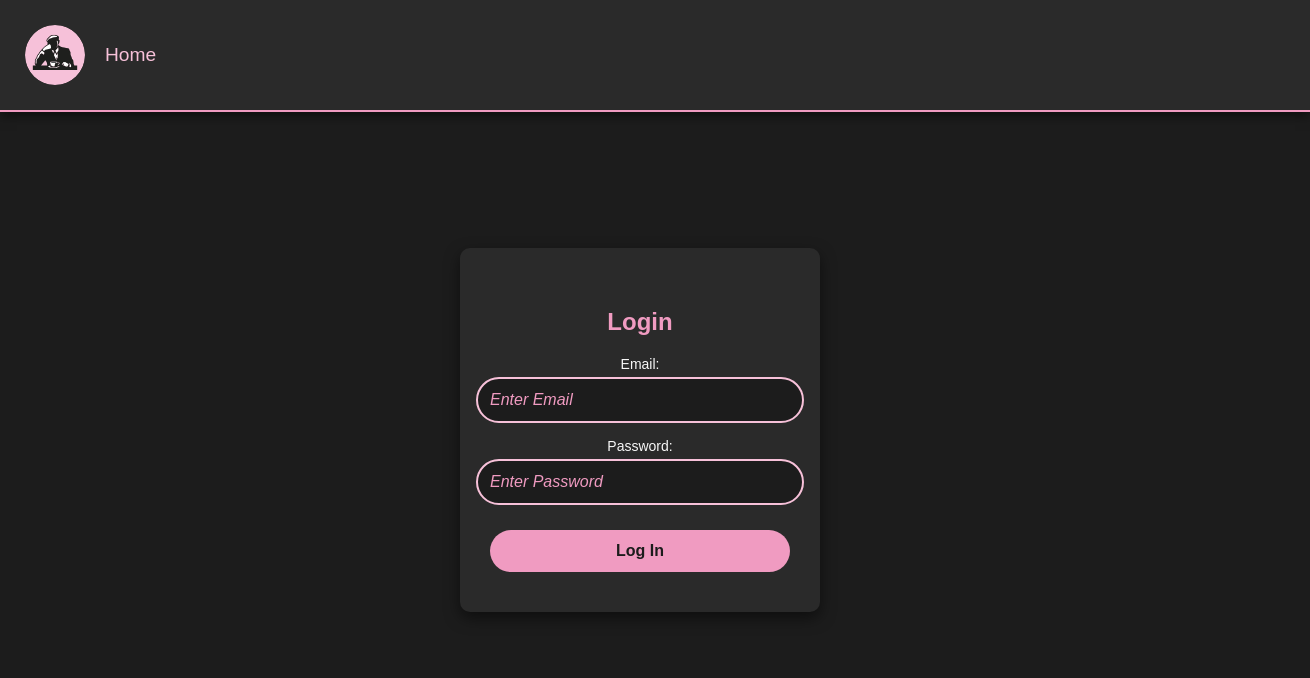
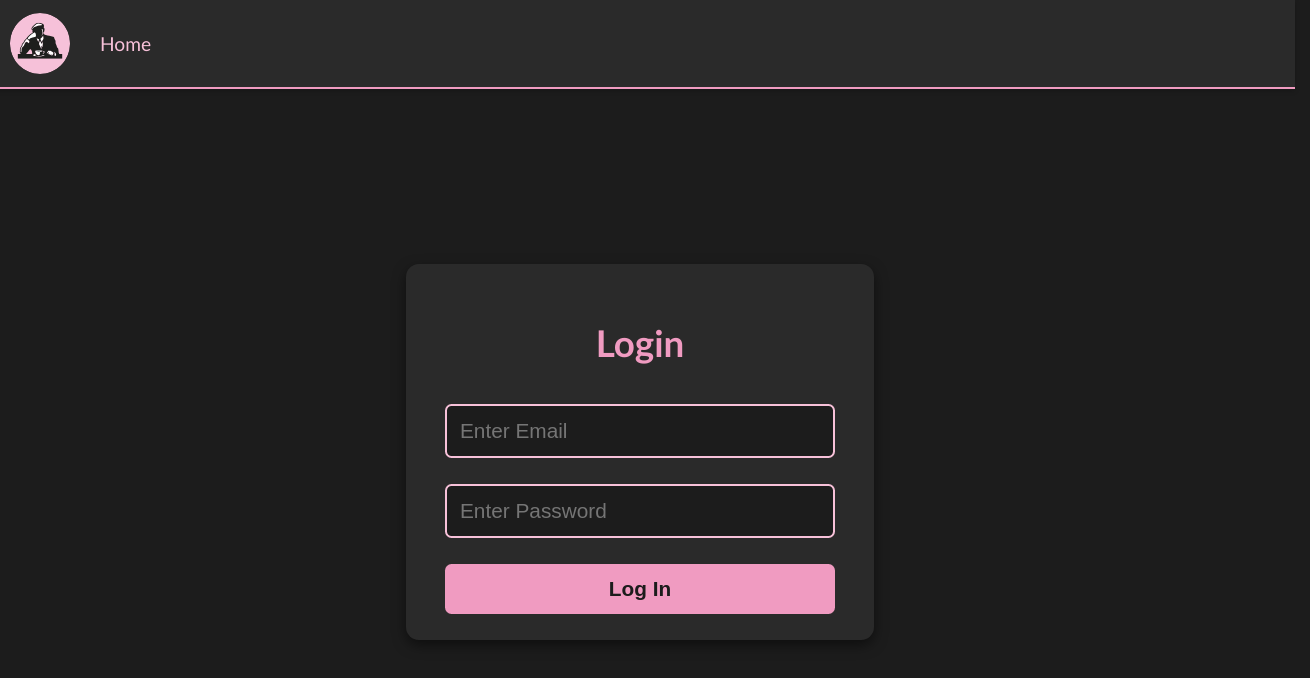
Before and after one commit to Gumxr/3SemProg, a plain HTML site: page public/login.html in a window 1280 px wide. Shown: the whole page, 1310 px wide, since content can reach past the window. Drawn offline with Linux system fonts and the light colour scheme.

Commit message:
css og små fejl

```diff
--- a/public/login.html
+++ b/public/login.html
@@ -7,7 +7,7 @@
     <meta name="viewport" content="width=device-width, initial-scale=1.0">
     <link rel="stylesheet" href="./styles/global.css">
     <link rel="stylesheet" href="./styles/login.css">
-    <title>Login - JOE and The Juice</title>
+    <title>Login - Joe and The Juice</title>
 </head>
 
 <body>
@@ -19,17 +19,14 @@
     <div class="login-container">
         <h2>Login</h2>
         <form id="loginForm">
-            <label for="emailInput">Email:</label>
             <input type="text" id="emailInput" name="email" placeholder="Enter Email" required>
-
-            <label for="passwordInput">Password:</label>
             <input type="password" id="passwordInput" name="password" placeholder="Enter Password" required>
 
             <button type="submit" id="LogInButton">Log In</button>
         </form>
     </div>
 
-    <script src="login.js"></script>
+    <script src="loginScript.js"></script>
 </body>
 
 </html>
--- a/public/styles/global.css
+++ b/public/styles/global.css
@@ -1,22 +1,30 @@
-/* Reset and Base Styles */
 body {
   margin: 0;
   font-family: 'Calibri', sans-serif;
   background-color: #1c1c1c; /* Dark background */
   color: #f7f7f7; /* Light text for contrast */
+  height: 100vh;
+  display: flex; /* Enable flexbox for centering */
+  justify-content: center; /* Center horizontally */
+  align-items: center; /* Center vertically */
+  flex-direction: column; /* Ensures navbar stays at the top */
 }
 
-/* Navigation Bar */
 ul {
   list-style-type: none;
   margin: 0;
-  padding: 0;
+  padding: 0 15px; /* Horizontal padding */
   display: flex;
   align-items: center;
   background-color: #2a2a2a; /* Darker nav background */
   font-size: 1.2em;
   border-bottom: 2px solid #f09bc1; /* Pink accent line */
   box-shadow: 0 2px 5px rgba(0, 0, 0, 0.2); /* Slight shadow for depth */
+  height: 87px; /* Set fixed height */
+  position: fixed; /* Navbar stays at the top */
+  top: 0;
+  width: 100%; /* Full-width */
+  z-index: 100; /* Ensures navbar is above other elements */
 }
 
 li {
@@ -46,6 +54,7 @@ li a:hover {
   color: #1c1c1c; /* Dark text for contrast */
   font-weight: bold;
 }
+
 
 /* Centered Content */
 .center {
@@ -100,9 +109,4 @@ li a:hover {
 .center select:focus {
   border-color: #f09bc1; /* Bright pink focus */
   outline: none;
-<<<<<<< HEAD
-}*/
-=======
-  background-color: #1c1c1c; /* Slightly darker focus background */
 }
->>>>>>> 5d969261ea4160bd0d2fdf90016f378233b9d45a
--- a/public/styles/login.css
+++ b/public/styles/login.css
@@ -1,130 +1,59 @@
-/* Login Page Styling */
-body {
-  font-family: 'Arial', sans-serif;
-  background-color: #1c1c1c;
-  color: #f7f7f7;
-  margin: 0;
-  height: 100vh;
-}
-
-/* Navigation Bar */
-ul {
-  list-style-type: none;
-  margin: 0;
-  padding: 0;
-  display: flex;
-  align-items: center;
-  background-color: #2a2a2a;
-  width: 100%;
-  padding: 15px;
-  box-shadow: 0px 4px 10px rgba(0, 0, 0, 0.5);
-}
-
-li {
-  margin: 0;
-}
-
-li img {
-  width: 60px;
-  padding: 10px;
-  border-radius: 50%;
-}
-
-li a {
-  color: #f7c1d9;
-  text-decoration: none;
-  font-weight: 500;
-  padding: 10px;
-  border-radius: 10px;
-  transition: background-color 0.3s ease;
-}
-
-li a:hover {
-  background-color: #f09bc1;
-  color: #1c1c1c;
-}
-
 /* Login Container */
 .login-container {
   background-color: #2a2a2a;
-  padding: 40px 30px;
-  border-radius: 10px;
-  box-shadow: 0 6px 15px rgba(0, 0, 0, 0.5);
-  width: 300px;
+  padding: 26px 39px;
+  border-radius: 13px;
+  box-shadow: 0px 5px 13px rgba(0, 0, 0, 0.5);
+  width: 390px;
   text-align: center;
-  margin-top: 30px;
-  position: absolute; /* Position it absolutely relative to the body */
-  top: 50%; /* Vertically center it */
-  left: 50%; /* Horizontally center it */
-  transform: translate(-50%, -50%); /* Offset the element by 50% of its own width and height */
+  margin-top: 104px;
 }
 
 .login-container h2 {
+  margin-bottom: 26px;
   color: #f09bc1;
-  margin-bottom: 20px;
+  font-size: 2.3em;
 }
 
-#loginForm {
-  display: flex;
-  flex-direction: column;
-  justify-content: center;
-  align-items: center;
+.login-container input {
+  width: 100%;
+  box-sizing: border-box;
+  padding: 13px;
+  margin: 13px 0;
+  border: 2.6px solid #f7c1d9;
+  border-radius: 6.5px;
+  background-color: #1c1c1c;
+  color: #f7f7f7;
+  font-size: 1.3em;
 }
 
-label {
-  font-size: 14px;
-  margin-bottom: 5px;
-  text-align: left;
-  color: #f7f7f7;
+.login-container input:focus {
+  border-color: #f09bc1;
+  outline: none;
 }
 
-input {
+.login-container button {
   width: 100%;
-  padding: 12px;
-  margin-bottom: 15px;
-  border: 2px solid #f7c1d9;
-  border-radius: 25px;
-  background: #1c1c1c;
-  color: #f7f7f7;
-  font-size: 16px;
-  outline: none;
-  transition: all 0.3s ease;
+  box-sizing: border-box;
+  padding: 13px;
+  border: none;
+  background-color: #f09bc1;
+  color: #1c1c1c;
+  font-size: 1.3em;
+  font-weight: bold;
+  border-radius: 6.5px;
+  cursor: pointer;
+  transition: background-color 0.3s ease;
+  margin-top: 13px;
 }
 
-input::placeholder {
-  color: #f09bc1;
-  font-style: italic;
-}
-
-input:focus {
-  border-color: #f09bc1;
-  box-shadow: 0px 0px 10px rgba(240, 155, 193, 0.5); /* Pink glow effect */
-}
-
-button {
-  padding: 12px;
-  border: none;
-  border-radius: 25px;
-  background-color: #f09bc1;
-  color: #1c1c1c;
-  font-size: 16px;
-  font-weight: bold;
-  cursor: pointer;
-  transition: background-color 0.3s ease;
-  width: 100%;
-  margin-top: 10px;
-}
-
-button:hover {
+.login-container button:hover {
   background-color: #f088b7;
 }
 
-button:active {
-  transform: scale(0.98);
-}
-
+/* Responsive Design for Smaller Screens */
 @media (max-width: 500px) {
   .login-container {
-      width: 80%;
+    width: 104%;
   }
 }
--- a/public/styles/signup.css
+++ b/public/styles/signup.css
@@ -1,38 +1,30 @@
-body {
-    font-family: Arial, sans-serif;
-    background-color: #1c1c1c;
-    color: #f7f7f7;
-    display: flex;
-    justify-content: center;
-    align-items: center;
-    height: 100vh;
-    margin: 0;
-}
-
+/* Activation Container */
 .activation-container {
     background-color: #2a2a2a;
-    padding: 20px 30px;
-    border-radius: 10px;
-    box-shadow: 0px 4px 10px rgba(0, 0, 0, 0.5);
-    width: 300px; /* Consistent width */
+    padding: 26px 39px;
+    border-radius: 13px;
+    box-shadow: 0px 5px 13px rgba(0, 0, 0, 0.5);
+    width: 390px;
     text-align: center;
+    margin-top: 104px;
 }
 
 .activation-container h2 {
-    margin-bottom: 20px;
+    margin-bottom: 26px;
     color: #f09bc1;
+    font-size: 2.3em;
 }
 
 .activation-container input {
-    width: 100%; /* Ensure full width of the container */
-    box-sizing: border-box; /* Includes padding and border in width */
-    padding: 10px;
-    margin: 10px 0;
-    border: 2px solid #f7c1d9;
-    border-radius: 5px;
+    width: 100%;
+    box-sizing: border-box;
+    padding: 13px;
+    margin: 13px 0;
+    border: 2.6px solid #f7c1d9;
+    border-radius: 6.5px;
     background-color: #1c1c1c;
     color: #f7f7f7;
-    font-size: 1em;
+    font-size: 1.3em;
 }
 
 .activation-container input:focus {
@@ -41,18 +33,18 @@ body {
 }
 
 .activation-container button {
-    width: 100%; /* Match the width of input fields */
-    box-sizing: border-box; /* Includes padding and border in width */
-    padding: 10px;
+    width: 100%;
+    box-sizing: border-box;
+    padding: 13px;
     border: none;
     background-color: #f09bc1;
     color: #1c1c1c;
-    font-size: 1em;
+    font-size: 1.3em;
     font-weight: bold;
-    border-radius: 5px;
+    border-radius: 6.5px;
     cursor: pointer;
     transition: background-color 0.3s ease;
-    margin-top: 10px;
+    margin-top: 13px;
 }
 
 .activation-container button:hover {
@@ -62,3 +54,10 @@ body {
 .activation-container .hidden {
     display: none;
 }
+
+/* Responsive Design for Smaller Screens */
+@media (max-width: 500px) {
+    .signup-container {
+        width: 80%;
+    }
+}
--- a/server/app.js
+++ b/server/app.js
@@ -4,8 +4,6 @@ const db = require('./database');
 const crypto = require('crypto');
 const { addUser } = require('./database');
 const { getUsers } = require('./database');
-
-
 
 const app = express();
 const port = 3000;
@@ -93,23 +91,19 @@ app.post('/users/create', async (req, res) => {
 
 app.post('/validate-email', async (req, res) => {
     const { email } = req.body;
-
     if (!email) {
         return res.status(400).json({ error: 'E-mail er påkrævet' });
     }
-
     try {
         // Check om email allerede findes i databasen
         const existingUsers = await getUsers(email);
         if (existingUsers.length > 0) {
             return res.status(400).json({ error: 'E-mail findes allerede' });
         }
-
         // Valider om email slutter med @joejuice.com
         if (!email.endsWith('@joejuice.com')) {
             return res.status(400).json({ error: 'Kun arbejds-e-mails er tilladt' });
         }
-
         // Hvis alt er korrekt
         res.status(200).json({ message: 'E-mail er gyldig!' });
     } catch (error) {
```
Also changed, not shown: public/index.html (+0 -5 lines), public/signup.html (+10 -1 lines), public/start.html (+5 -5 lines), public/styles/search.css (+47 -32 lines), public/loginScript.js (renamed from public/login.js), 1 other file.
